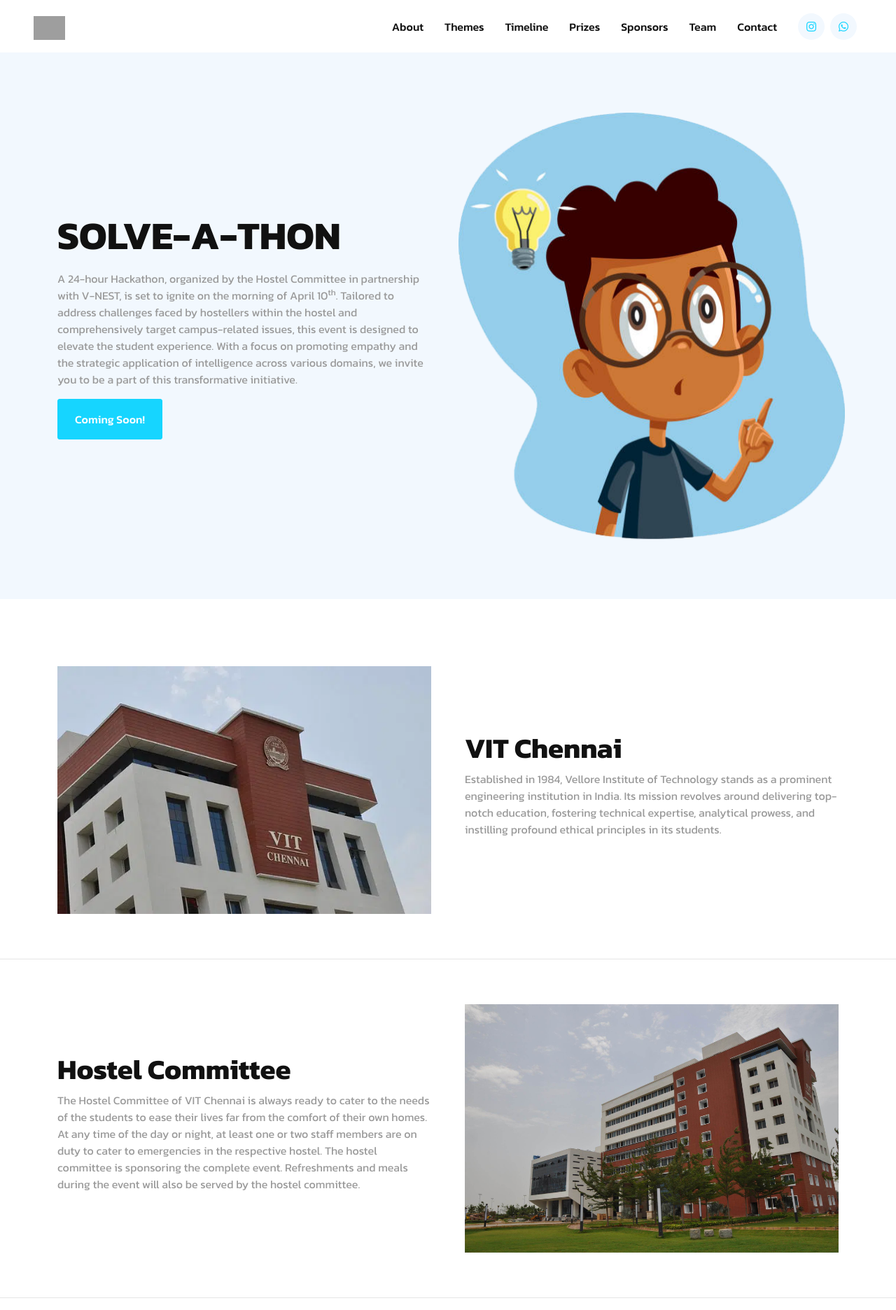
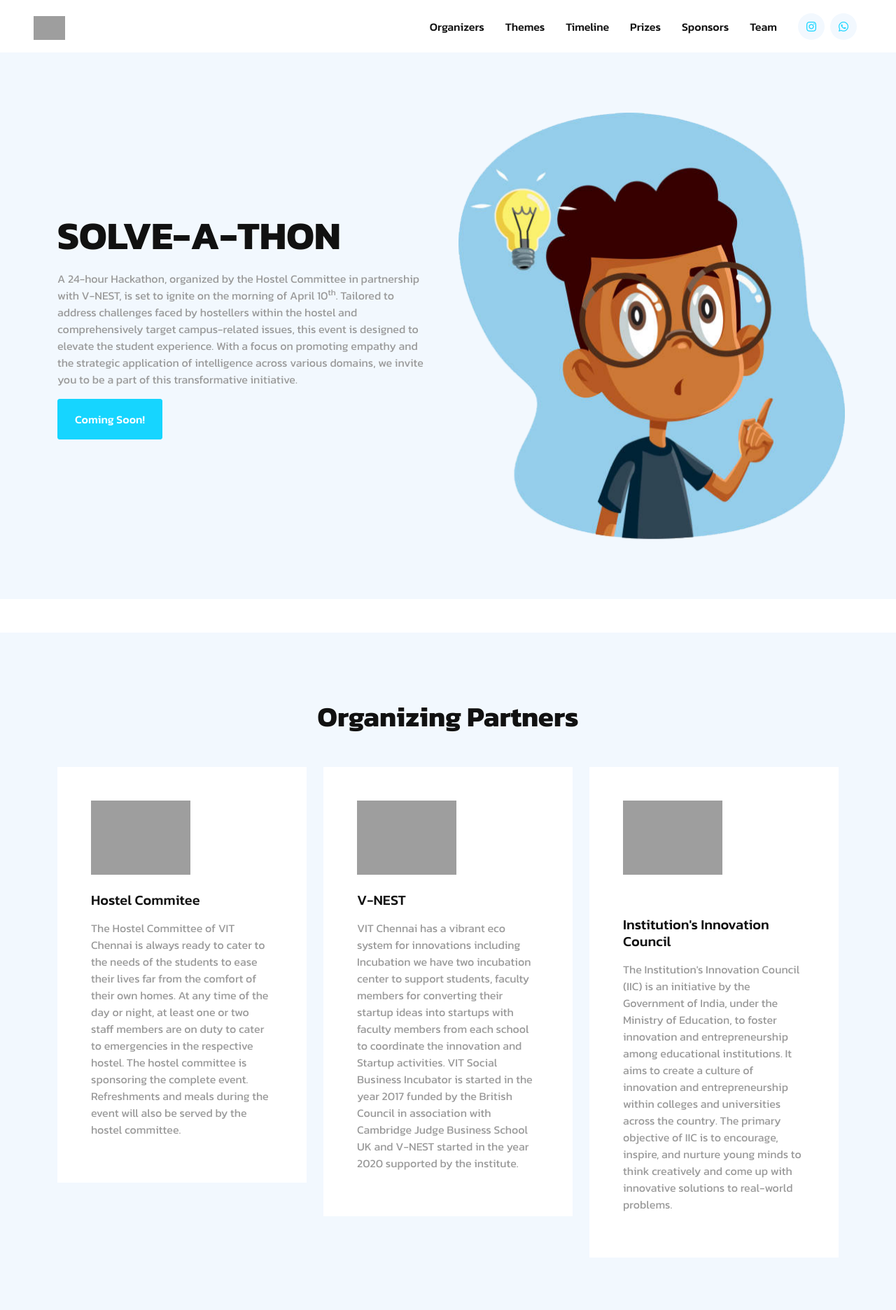
Before and after one commit to namantolasaria13/solveathon, a Flask app: page / in a window 1280 px wide. Shown: the top 1872 px of the page at 70% size. Run offline with Flask 3, Linux system fonts and the light colour scheme; some libraries are stand-ins or nearby versions; grey boxes are pictures that could not be loaded.

Commit message:
Update `index.html`

```diff
--- a/templates/index.html
+++ b/templates/index.html
@@ -9,7 +9,7 @@
     <meta content="" name="description">
 
     <!-- Favicon -->
-    <link href="../static/img/favicon.ico" rel="icon">
+    <link href="../static/img/logo.png" rel="icon">
 
     <!-- Google Web Fonts -->
     <link rel="preconnect" href="https://fonts.googleapis.com">
@@ -57,13 +57,13 @@
         </button>
         <div class="collapse navbar-collapse" id="navbarCollapse">
             <div class="navbar-nav ms-auto py-4 py-lg-0">
-                <a href="#about" class="nav-item nav-link">About</a>
+                <a href="#organizers" class="nav-item nav-link">Organizers</a>
                 <a href="#themes" class="nav-item nav-link">Themes</a>
                 <a href="#timeline" class="nav-item nav-link">Timeline</a>
                 <a href="#prizes" class="nav-item nav-link">Prizes</a>
                 <a href="#sponsors" class="nav-item nav-link">Sponsors</a>
                 <a href="#team" class="nav-item nav-link">Team</a>
-                <a href="#contact" class="nav-item nav-link">Contact</a>
+                <!-- <a href="#contact" class="nav-item nav-link">Contact</a> -->
             </div>
             <div class="h-100 d-lg-inline-flex align-items-center d-none">
                 <a class="btn btn-square rounded-circle bg-light text-primary me-2"
@@ -97,7 +97,7 @@
     <!-- Header End -->
 
     <!-- VIT Chennai Start -->
-    <div class="container-xxl py-5" id="about">
+    <!-- <div class="container-xxl py-5" id="about">
         <div class="container">
             <div class="row g-5 align-items-center">
                 <div class="col-lg-6 wow fadeInUp" data-wow-delay="0.1s">
@@ -114,11 +114,11 @@
                 </div>
             </div>
         </div>
-    </div><hr>
+    </div><hr> -->
     <!-- VIT Chennai End -->
 
     <!-- Hostel Commitee Start -->
-    <div class="container-xxl py-5">
+    <!-- <div class="container-xxl py-5">
         <div class="container">
             <div class="row g-5 align-items-center">
 
@@ -139,11 +139,11 @@
 
             </div>
         </div>
-    </div><hr>
+    </div><hr> -->
     <!-- Hostel Commitee End -->
 
     <!-- V-Nest Start -->
-    <div class="container-xxl py-5">
+    <!-- <div class="container-xxl py-5">
         <div class="container">
             <div class="row g-5 align-items-center">
 
@@ -167,8 +167,54 @@
 
             </div>
         </div>
+    </div> -->
+    <!-- V-Nest End -->
+
+    <!-- Organizers Start -->
+    <div id="organizers">
+        <div class="container-xxl bg-light py-5 my-5">
+            <div class="container py-5">
+                <div class="text-center mx-auto wow fadeInUp" data-wow-delay="0.1s" style="max-width: 500px;">
+                    <h1 class="display-6">Organizing Partners</h1>
+                    <p class="text-primary fs-5 mb-5"></p>
+                </div>
+                <div class="row g-4">
+                    <div class="col-lg-4 col-md-6 wow fadeInUp" data-wow-delay="0.1s">
+                        <div class="service-item bg-white p-5">
+                            <img class="img-fluid mb-4" src="../static/img/organizers/hostel.png" alt="" height="142px" width="142px">
+                            <h5 class="mb-3">Hostel Commitee</h5>
+                            <p>The Hostel Committee of VIT Chennai is always ready to cater to the needs of the students to
+                                ease their lives far from the comfort of their own homes. At any time of the day or night,
+                                at least one or two staff members are on duty to cater to emergencies in the respective
+                                hostel. The hostel committee is sponsoring the complete event. Refreshments and meals during
+                                the event will also be served by the hostel committee.</p>
+                        </div>
+                    </div>
+                    <div class="col-lg-4 col-md-6 wow fadeInUp" data-wow-delay="0.3s">
+                        <div class="service-item bg-white p-5">
+                            <img class="img-fluid mb-4" src="../static/img/organizers/1679679342144-removebg-preview (1).png" alt="" height="142px" width="142px">
+                            <h5 class="mb-3">V-NEST</h5>
+                            <p>VIT Chennai has a vibrant eco system for innovations including Incubation we have two incubation center to support students, faculty members for converting their startup ideas into startups with faculty members from each school to coordinate the innovation and Startup activities. VIT Social Business Incubator is started in the year 2017 funded by the British Council in association with Cambridge Judge Business School UK and V-NEST started in the year 2020 supported by the institute.</p>
+                        </div>
+                    </div>
+                    <div class="col-lg-4 col-md-6 wow fadeInUp" data-wow-delay="0.5s">
+                        <div class="service-item bg-white p-5">
+                            <img class="img-fluid mb-4" src="../static/img/organizers/EE0vCMfVAAA_Lxj.png" alt="" height="142px" width="142px" style="padding-bottom: 35px;">
+                            <h5 class="mb-3">Institution's Innovation Council</h5>
+                            <p>
+                                The Institution's Innovation Council (IIC) is an initiative by the Government of India, under the Ministry of Education, to foster innovation and entrepreneurship among educational institutions. It aims to create a culture of innovation and entrepreneurship within colleges and universities across the country.
+
+                                The primary objective of IIC is to encourage, inspire, and nurture young minds to think creatively and come up with innovative solutions to real-world problems.</p>
+                        </div>
+                    </div>
+
+
+
+                </div>
+            </div>
+        </div>
     </div>
-    <!-- V-Nest End -->
+    <!-- Organizers End -->
 
     <!-- Themes Start -->
     <div class="container-xxl bg-light py-5 my-5" id="themes">
@@ -279,7 +325,7 @@
     <!-- Timeline End -->
 
     <!-- Prizes Start -->
-    <div class="container-xxl bg-light py-5 my-5" id="prizes">
+    <!-- <div class="container-xxl bg-light py-5 my-5" id="prizes">
         <div class="container py-5">
             <div class="row g-5">
                 <h1 class="text-center wow fadeIn">Prizes</h1>
@@ -297,7 +343,22 @@
                 </div>
             </div>
         </div>
+    </div> -->
+    <!-- Prizes End -->
+
+    <!-- Prizes Start -->
+    <div class="container-xxl bg-light" id="prizes">
+        <div class="container py-5">
+            <div class="row g-5 justify-content-center">
+                <h1 class="text-center wow fadeIn">🏆 Prize Pool</h1>
+                <div class="col-lg-4 col-md-6 text-center wow fadeIn" data-wow-delay="0.1s">
+                    <h1 class="display-4 text-center" style="font-size: 100px;">₹<span data-toggle="counter-up">50,000</span></h1>
+                    <img class="img-fluid mb-4" src="">
+                </div>
+            </div>
+        </div>
     </div>
+
     <!-- Prizes End -->
 
     <!-- Sponsors Start -->
@@ -836,10 +897,8 @@
     </div>
     <!-- Team End -->
 
-    <hr>
-
     <!-- Contact Start -->
-    <div class="container-xxl py-5" id="contact">
+    <!-- <div class="container-xxl py-5" id="contact">
         <div class="container wow fadeInUp" data-wow-delay="0.1s">
             <div class="text-center mx-auto" style="max-width: 500px;">
                 <h1 class="display-6">Contact Us</h1><br><br>
@@ -906,7 +965,7 @@
                 </div>
             </div>
         </div>
-    </div>
+    </div> -->
     <!-- Contact End -->
 
     <!-- Footer Start -->
@@ -994,7 +1053,29 @@
         </div>
     </div> -->
 
-    <hr><h5 class="mb-4 text-center">&copy; <a href="#">VIT Chennai</a>, All Right Reserved.</h5>
+    <!-- <hr><h5 class="mb-4 text-center">&copy; <a href="#">VIT Chennai</a>, All Right Reserved.</h5> -->
+
+    <hr>
+
+    <div class="container-fluid copyright">
+        <div class="container">
+            <div class="row">
+                <div class="col-md-6 text-center text-md-start mb-3 mb-md-0">
+                    <h5>&copy; <a href="https://chennai.vit.ac.in/">VIT Chennai</a>, All Right Reserved.</h5>
+                </div>
+                <div class="d-flex col-md-6 text-center text-md-center mb-3 mb-md-0">
+                    <!-- <h5 class="mb-4">Follow Us</h5> -->
+                    <!-- <div class="d-flex"> -->
+                        <a class="btn btn-square rounded-circle me-1" href=""><i class="fab fa-twitter"></i></a>
+                        <a class="btn btn-square rounded-circle me-1" href=""><i class="fab fa-facebook-f"></i></a>
+                        <a class="btn btn-square rounded-circle me-1" href=""><i class="fab fa-youtube"></i></a>
+                        <a class="btn btn-square rounded-circle me-1" href=""><i class="fab fa-linkedin-in"></i></a>
+                    <!-- </div> -->
+                </div>
+            </div>
+        </div>
+    </div>
+
 
     <!-- Footer End -->
 
```
